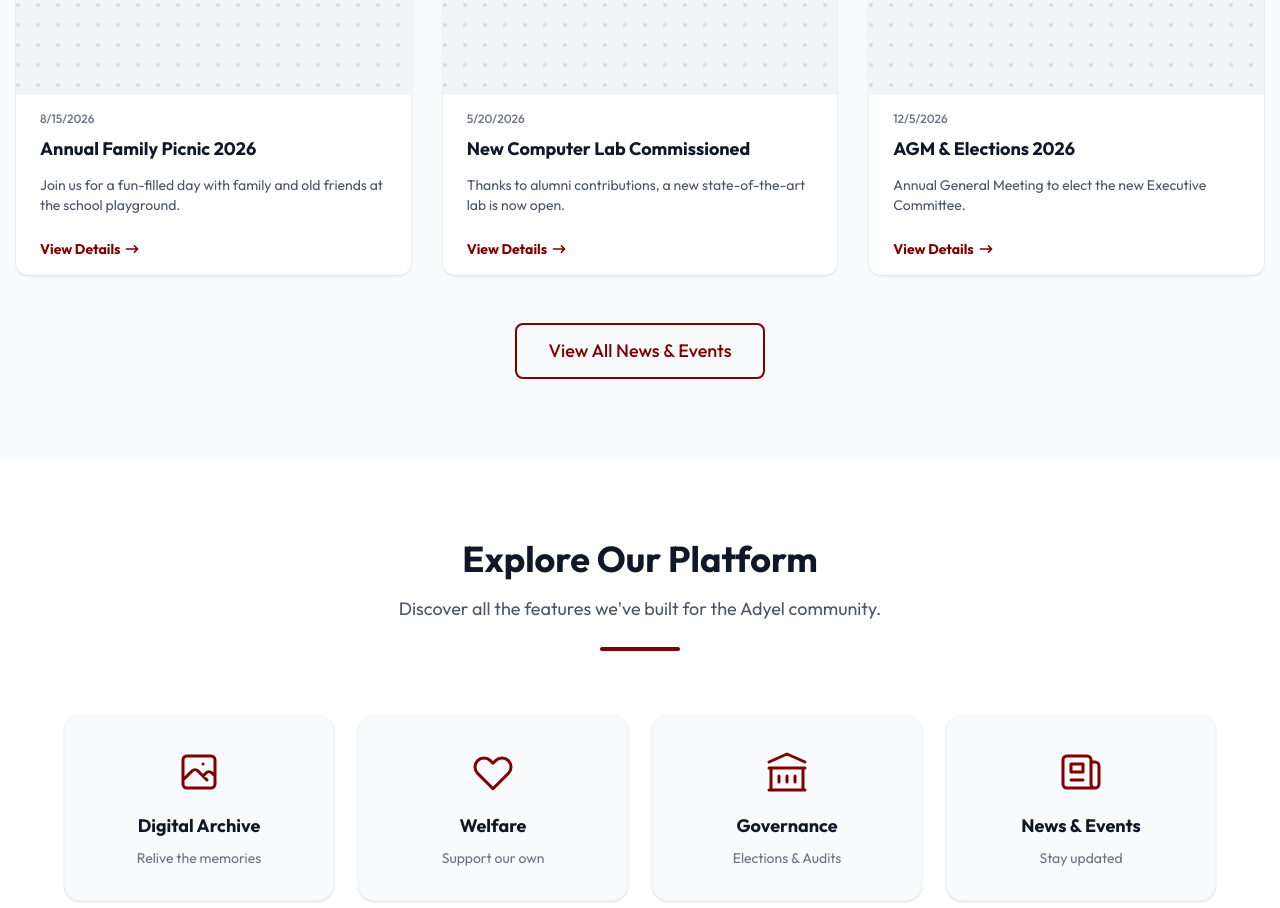
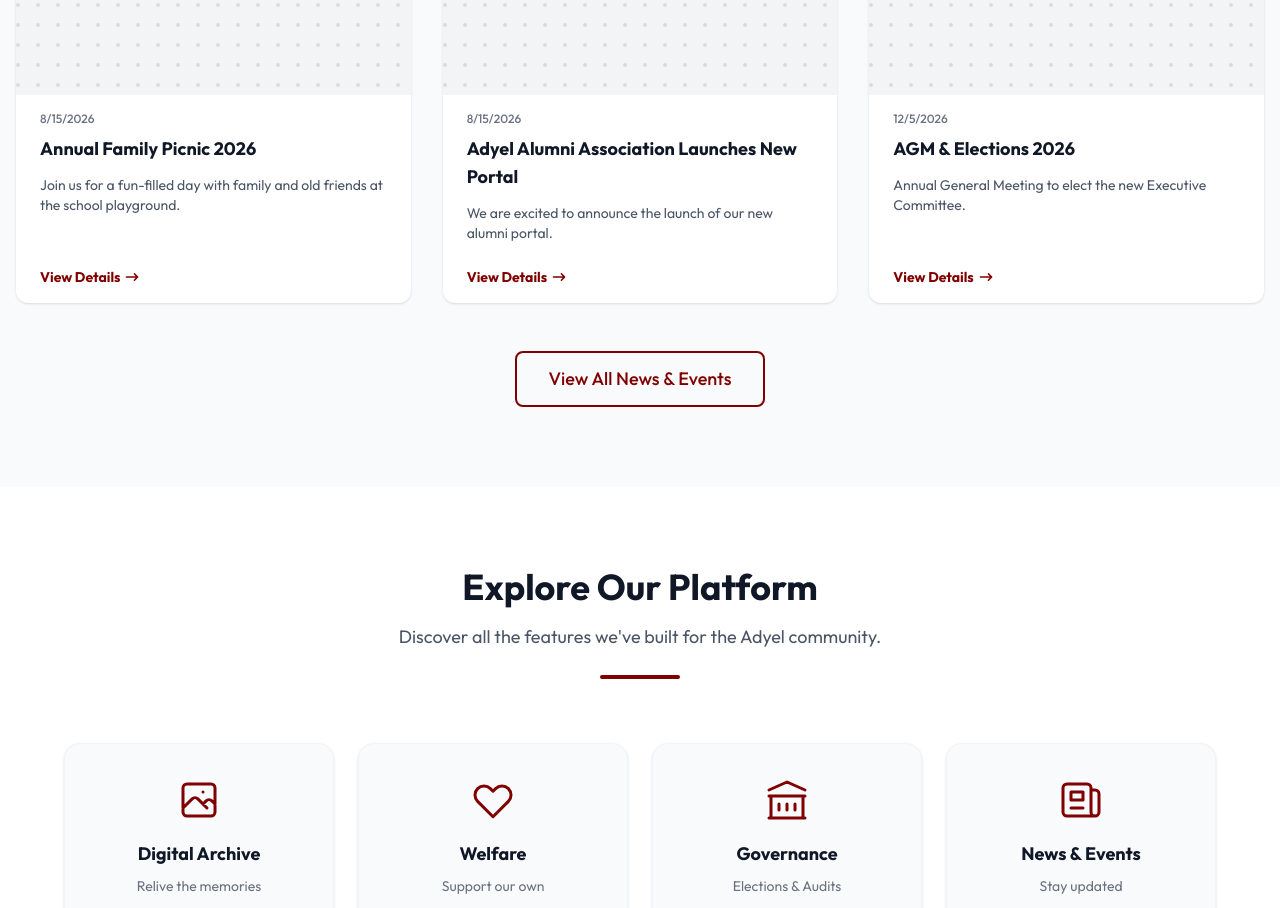
Before and after one commit to amuka-tech/adyelps, a Next.js app: page / in a window 1280 px wide. Shown: the part 1360-2268 px from the top of the page. Built offline with nearby package versions, Linux system fonts and the light colour scheme; no server answers; the database is empty.

Commit message:
Fix: Type error on page.tsx defaultItems causing Vercel build failure

```diff
--- a/src/app/page.tsx
+++ b/src/app/page.tsx
@@ -67,9 +67,9 @@ export default async function Home({ searchParams }: { searchParams: Promise<{ [
   ];
 
   const defaultItems = [
-    { type: "Event", title: "Annual Family Picnic 2026", created_at: "2026-08-15T00:00:00.000Z", desc: "Join us for a fun-filled day with family and old friends at the school playground.", id: "1" },
-    { type: "News", title: "New Computer Lab Commissioned", created_at: "2026-05-20T00:00:00.000Z", desc: "Thanks to alumni contributions, a new state-of-the-art lab is now open.", id: "1" },
-    { type: "Event", title: "AGM & Elections 2026", created_at: "2026-12-05T00:00:00.000Z", desc: "Annual General Meeting to elect the new Executive Committee.", id: "2" }
+    { type: "Event", title: "Annual Family Picnic 2026", created_at: "2026-08-15T00:00:00.000Z", desc: "Join us for a fun-filled day with family and old friends at the school playground.", id: "1", image_url: null },
+    { type: "News", title: "Adyel Alumni Association Launches New Portal", created_at: "2026-08-15T00:00:00.000Z", desc: "We are excited to announce the launch of our new alumni portal.", id: "1", image_url: null },
+    { type: "Event", title: "AGM & Elections 2026", created_at: "2026-12-05T00:00:00.000Z", desc: "Annual General Meeting to elect the new Executive Committee.", id: "2", image_url: null }
   ];
 
   const displayItems = newsEvents.length > 0 ? newsEvents : defaultItems;
```
